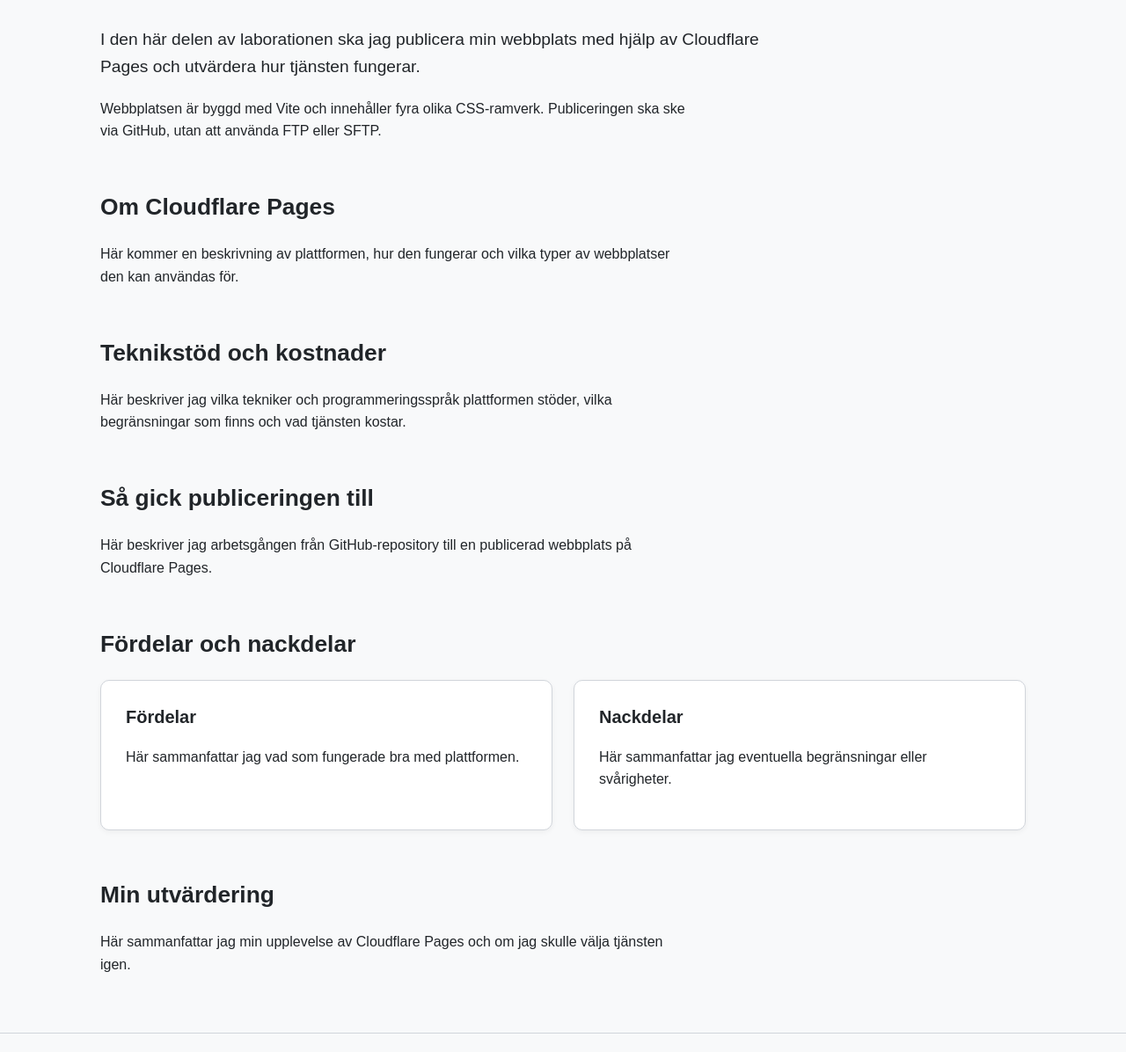
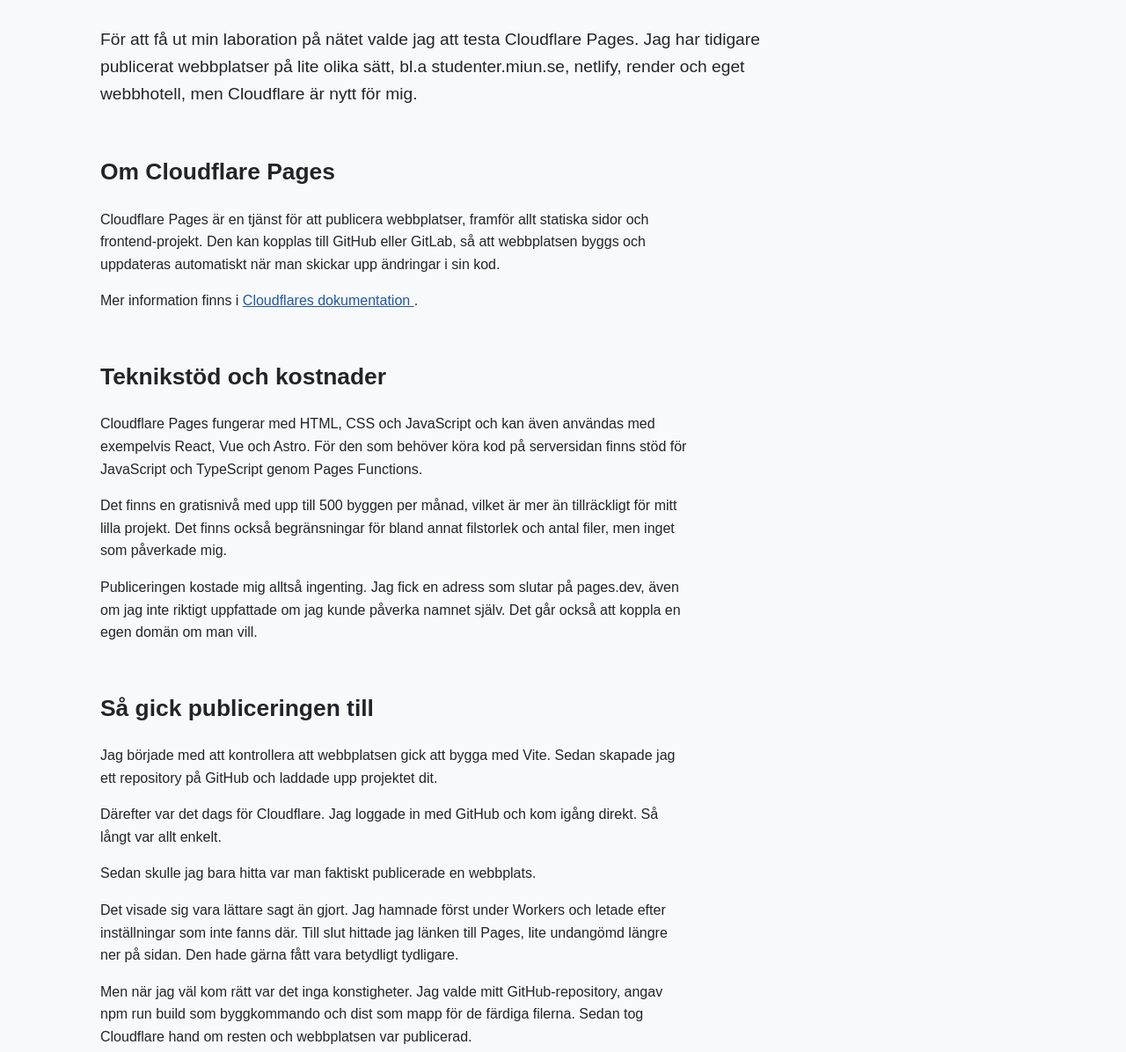
Before and after one commit to fredrikastjernlof/CSS-ramverk, a website built with Vite: page publicering.html in a window 1280 px wide. Shown: the part 159-1355 px from the top of the page at 88% size. Built offline with nearby package versions, Linux system fonts and the light colour scheme.

Commit message:
Complete publishing page and final styling

```diff
--- a/publicering.html
+++ b/publicering.html
@@ -42,15 +42,8 @@
             <h1>Publicering med Cloudflare Pages</h1>
 
             <p class="lead">
-                I den här delen av laborationen ska jag publicera
-                min webbplats med hjälp av Cloudflare Pages och
-                utvärdera hur tjänsten fungerar.
-            </p>
-
-            <p>
-                Webbplatsen är byggd med Vite och innehåller
-                fyra olika CSS-ramverk. Publiceringen ska ske
-                via GitHub, utan att använda FTP eller SFTP.
+                För att få ut min laboration på nätet valde jag att testa Cloudflare Pages. Jag har tidigare publicerat
+                webbplatser på lite olika sätt, bl.a studenter.miun.se, netlify, render och eget webbhotell, men Cloudflare är nytt för mig.
             </p>
         </section>
 
@@ -58,9 +51,16 @@
             <h2>Om Cloudflare Pages</h2>
 
             <p>
-                Här kommer en beskrivning av plattformen,
-                hur den fungerar och vilka typer av
-                webbplatser den kan användas för.
+                Cloudflare Pages är en tjänst för att publicera webbplatser, framför allt statiska sidor och
+                frontend-projekt. Den kan kopplas till GitHub eller GitLab, så att webbplatsen byggs och uppdateras
+                automatiskt när man skickar upp ändringar i sin kod.
+            </p>
+
+            <p>
+                Mer information finns i
+                <a href="https://developers.cloudflare.com/pages/" target="_blank" rel="noopener noreferrer">
+                    Cloudflares dokumentation
+                </a>.
             </p>
         </section>
 
@@ -68,10 +68,21 @@
             <h2>Teknikstöd och kostnader</h2>
 
             <p>
-                Här beskriver jag vilka tekniker och
-                programmeringsspråk plattformen stöder,
-                vilka begränsningar som finns och
-                vad tjänsten kostar.
+                Cloudflare Pages fungerar med HTML, CSS och JavaScript och kan även användas med exempelvis React, Vue
+                och Astro. För den som behöver köra kod på serversidan finns stöd för JavaScript och TypeScript genom
+                Pages Functions.
+            </p>
+
+            <p>
+                Det finns en gratisnivå med upp till 500 byggen per månad, vilket är mer än tillräckligt för mitt lilla
+                projekt. Det finns också begränsningar för bland annat filstorlek och antal filer, men inget som
+                påverkade mig.
+            </p>
+
+            <p>
+                Publiceringen kostade mig alltså ingenting. Jag fick en adress som slutar på pages.dev, även om jag inte
+                riktigt uppfattade om jag kunde påverka namnet själv. Det går också att koppla en egen domän om man
+                vill.
             </p>
         </section>
 
@@ -79,9 +90,29 @@
             <h2>Så gick publiceringen till</h2>
 
             <p>
-                Här beskriver jag arbetsgången från
-                GitHub-repository till en publicerad
-                webbplats på Cloudflare Pages.
+                Jag började med att kontrollera att webbplatsen gick att bygga med Vite. Sedan skapade jag ett
+                repository på GitHub och laddade upp projektet dit.
+            </p>
+
+            <p>
+                Därefter var det dags för Cloudflare. Jag loggade in med GitHub och kom igång direkt. Så långt var allt
+                enkelt.
+            </p>
+
+            <p>
+                Sedan skulle jag bara hitta var man faktiskt publicerade en webbplats.
+            </p>
+
+            <p>
+                Det visade sig vara lättare sagt än gjort. Jag hamnade först under Workers och letade efter
+                inställningar som inte fanns där. Till slut hittade jag länken till Pages, lite undangömd längre ner på
+                sidan. Den hade gärna fått vara betydligt tydligare.
+            </p>
+
+            <p>
+                Men när jag väl kom rätt var det inga konstigheter. Jag valde mitt GitHub-repository, angav npm run
+                build som byggkommando och dist som mapp för de färdiga filerna. Sedan tog Cloudflare hand om resten och
+                webbplatsen var publicerad.
             </p>
         </section>
 
@@ -92,18 +123,23 @@
 
                 <article class="publish-card">
                     <h3>Fördelar</h3>
-                    <p>
-                        Här sammanfattar jag vad som fungerade
-                        bra med plattformen.
-                    </p>
+                    <ul>
+                        <li>Gratisnivån räcker gott för mindre projekt.</li>
+                        <li>Enkelt att koppla till GitHub.</li>
+                        <li>Webbplatsen byggs och publiceras automatiskt.</li>
+                        <li>Inga filer behöver laddas upp med FTP eller SFTP.</li>
+                        <li>Stöd för flera olika frontend-tekniker.</li>
+                    </ul>
                 </article>
 
                 <article class="publish-card">
                     <h3>Nackdelar</h3>
-                    <p>
-                        Här sammanfattar jag eventuella
-                        begränsningar eller svårigheter.
-                    </p>
+                    <ul>
+                        <li>Jag tyckte att Pages var onödigt svårt att hitta.</li>
+                        <li>Det var lätt att hamna under Workers av misstag.</li>
+                        <li>Jag uppfattade inte om det gick att välja adressen själv.</li>
+                        <li>Gratisnivån har vissa begränsningar, även om de inte påverkar mitt lilla projekt.</li>
+                    </ul>
                 </article>
 
             </div>
@@ -113,9 +149,14 @@
             <h2>Min utvärdering</h2>
 
             <p>
-                Här sammanfattar jag min upplevelse av
-                Cloudflare Pages och om jag skulle
-                välja tjänsten igen.
+                Bortsett från den lilla skattjakten efter Pages var det här faktiskt väldigt enkelt. Jag behövde inte
+                hålla på med några krångliga inställningar och när jag väl hittade rätt fungerade publiceringen utan
+                problem.
+            </p>
+
+            <p>
+                Så ja, Cloudflare Pages får absolut godkänt. Gränssnittet kunde ha varit lite tydligare, men själva
+                publiceringen har jag inte mycket att klaga på.
             </p>
         </section>
 
```
Also changed, not shown: bulma.html (+1 -1 lines), foundation.html (+1 -1 lines), index.html (+1 -1 lines).
